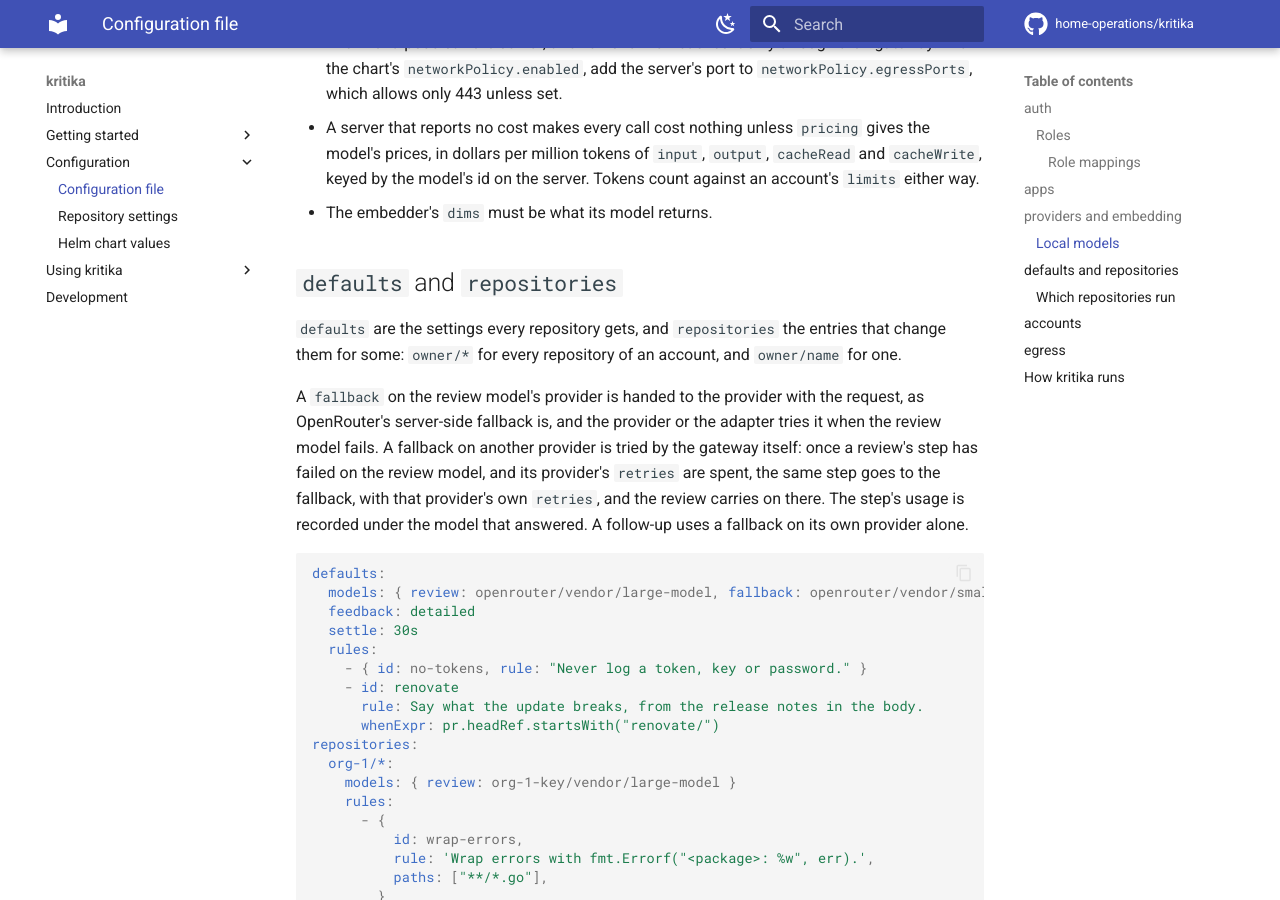
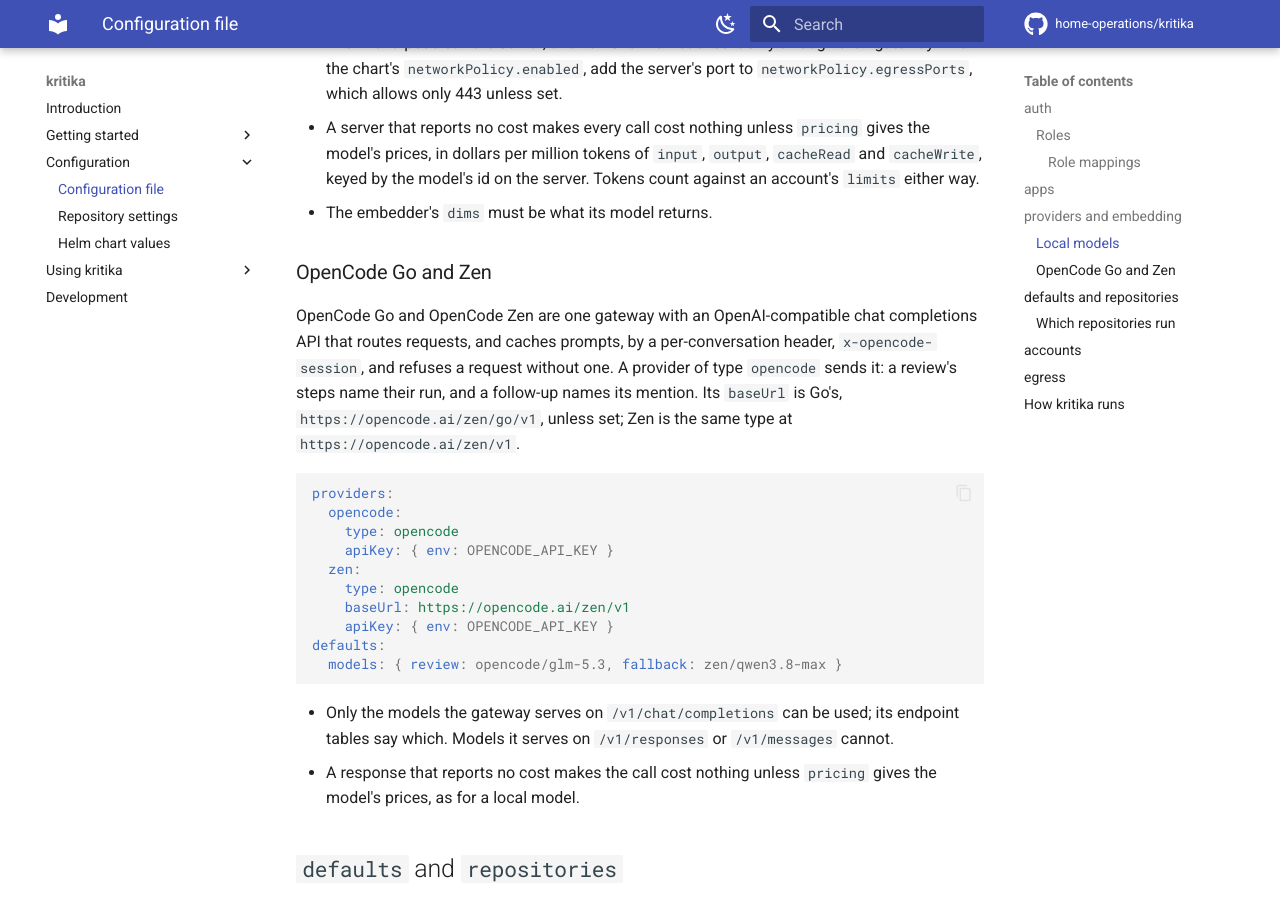
Before and after one commit to home-operations/kritik, an MkDocs documentation site: the page built from docs/configuration.md, in a window 1280 px wide and 900 px high, scrolled down 6097 px. Built offline with MkDocs 1.6.1 and Material for MkDocs 9.7.7, drawn with Linux system fonts in a browser that asks for light colours; comment, search, counter and statistics services are not loaded; some of the changed text lies outside the part shown.

Commit message:
docs(configuration): describe the opencode provider type (#328)
Signed-off-by: Devin Buhl <devin@buhl.casa>

````diff
--- a/docs/configuration.md
+++ b/docs/configuration.md
@@ -190,8 +190,8 @@ embedding:
   dims: 1024
 ```
 
-A provider is `type` (`openrouter`, `openai` or `anthropic`), an optional
-`baseUrl`, `pricing` and `retries`, and its `apiKey`. A model is named
+A provider is `type` (`openrouter`, `openai`, `anthropic` or `opencode`),
+an optional `baseUrl`, `pricing` and `retries`, and its `apiKey`. A model is named
 `<provider>/<model>`, on a provider the file declares.
 
 `retries` is how many more times a review's model step is tried when the
@@ -259,6 +259,35 @@ embedding:
   id on the server. Tokens count against an account's `limits` either
   way.
 - The embedder's `dims` must be what its model returns.
+
+### OpenCode Go and Zen
+
+OpenCode Go and OpenCode Zen are one gateway with an OpenAI-compatible
+chat completions API that routes requests, and caches prompts, by a
+per-conversation header, `x-opencode-session`, and refuses a request
+without one. A provider of type `opencode` sends it: a review's steps
+name their run, and a follow-up names its mention. Its `baseUrl` is Go's,
+`https://opencode.ai/zen/go/v1`, unless set; Zen is the same type at
+`https://opencode.ai/zen/v1`.
+
+```yaml
+providers:
+  opencode:
+    type: opencode
+    apiKey: { env: OPENCODE_API_KEY }
+  zen:
+    type: opencode
+    baseUrl: https://opencode.ai/zen/v1
+    apiKey: { env: OPENCODE_API_KEY }
+defaults:
+  models: { review: opencode/glm-5.3, fallback: zen/qwen3.8-max }
+```
+
+- Only the models the gateway serves on `/v1/chat/completions` can be
+  used; its endpoint tables say which. Models it serves on
+  `/v1/responses` or `/v1/messages` cannot.
+- A response that reports no cost makes the call cost nothing unless
+  `pricing` gives the model's prices, as for a local model.
 
 ## `defaults` and `repositories`
 
@@ -344,7 +373,7 @@ The same defaults can come from the environment:
 | Variable                           | Key                                                                                   |
 | ---------------------------------- | ------------------------------------------------------------------------------------- |
 | `KRITIKA_PROVIDERS_NAME`           | the provider's name, `openrouter` unless set                                          |
-| `KRITIKA_PROVIDERS_TYPE`           | `type`, which defaults to the name when that is `openrouter`, `openai` or `anthropic` |
+| `KRITIKA_PROVIDERS_TYPE`           | `type`, which defaults to the name when that is a provider type                       |
 | `KRITIKA_PROVIDERS_BASE_URL`       | `baseUrl`                                                                             |
 | `KRITIKA_PROVIDERS_API_KEY`        | `apiKey`                                                                              |
 | `KRITIKA_PROVIDERS_RETRIES`        | `retries`                                                                             |
````
Also changed, not shown: charts/kritika/README.md (+1 -1 lines), 2 other files.
